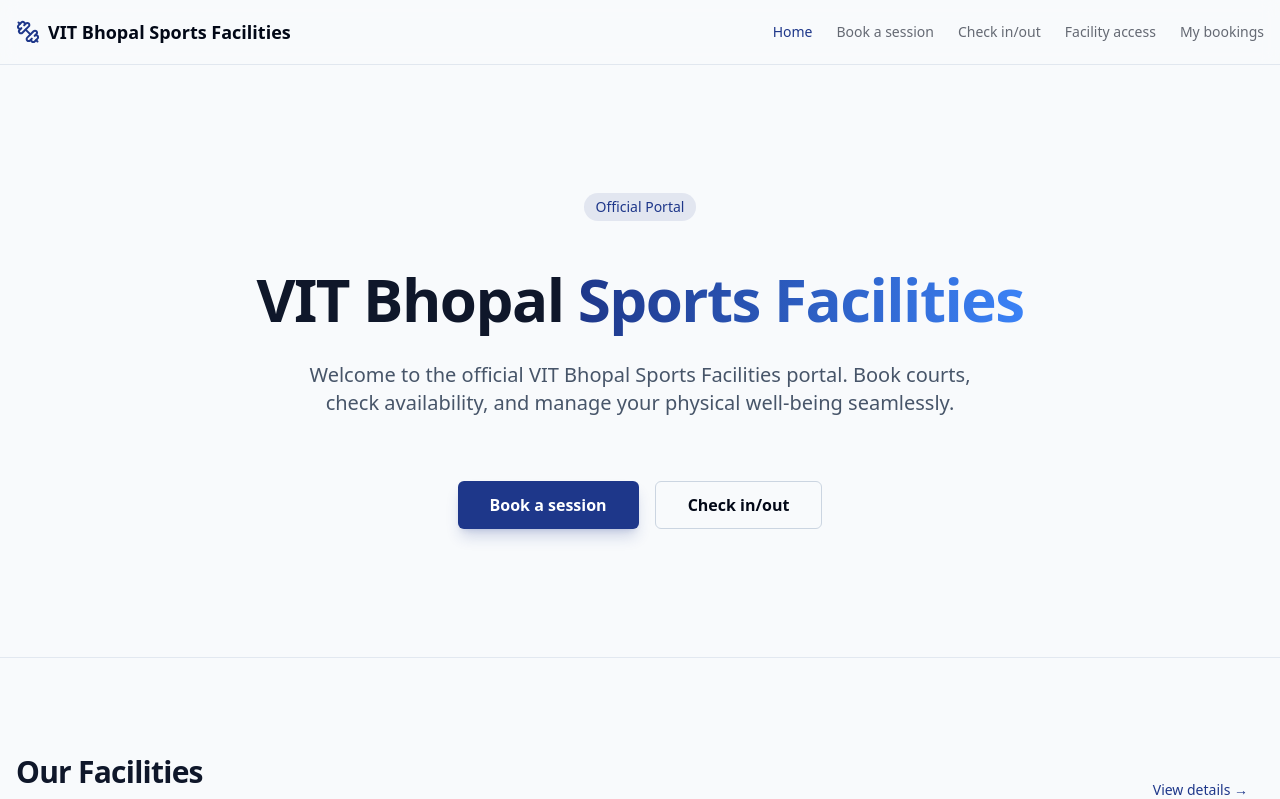
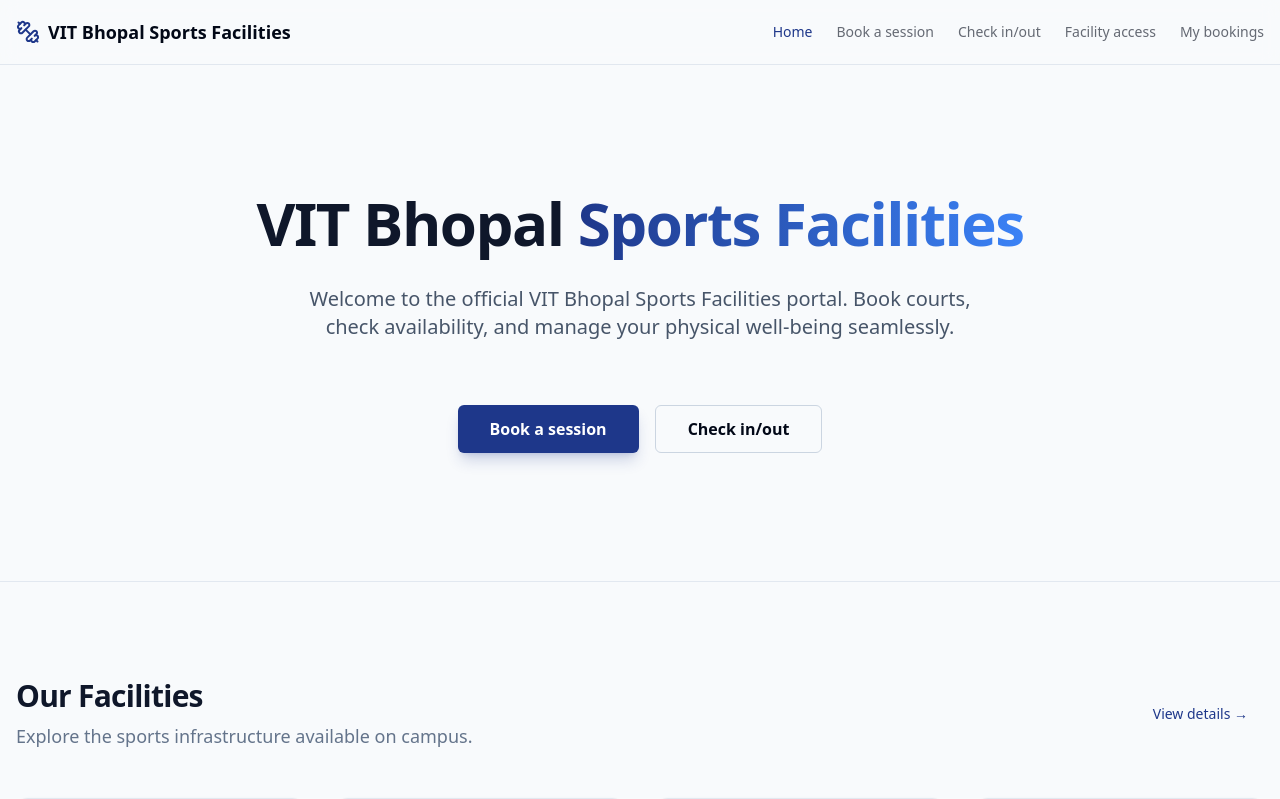
Before and after one commit to shahabhilash/vit-bhopal-sports-facilities, a Next.js app: page / in a window 1280 px wide. Shown: the top 799 px of the page. Built offline with nearby package versions, Linux system fonts and the light colour scheme.

Commit message:
Remove Official Portal badge

```diff
--- a/app/page.tsx
+++ b/app/page.tsx
@@ -11,9 +11,6 @@ export default function Home() {
       <section className="relative w-full bg-slate-50 py-20 md:py-32 overflow-hidden border-b border-slate-200">
         <div className="absolute inset-0 bg-grid-slate-100/[0.04] bg-[bottom_1px_center]" />
         <div className="container px-4 md:px-6 relative z-10 max-w-5xl mx-auto text-center space-y-8">
-          <div className="inline-block px-3 py-1 text-sm font-medium text-primary bg-primary/10 rounded-full mb-4">
-            Official Portal
-          </div>
           <h1 className="text-4xl md:text-6xl font-extrabold tracking-tight text-slate-900 mb-4">
             VIT Bhopal <br className="md:hidden" />
             <span className="bg-gradient-to-r from-primary to-blue-500 bg-clip-text text-transparent">
```
